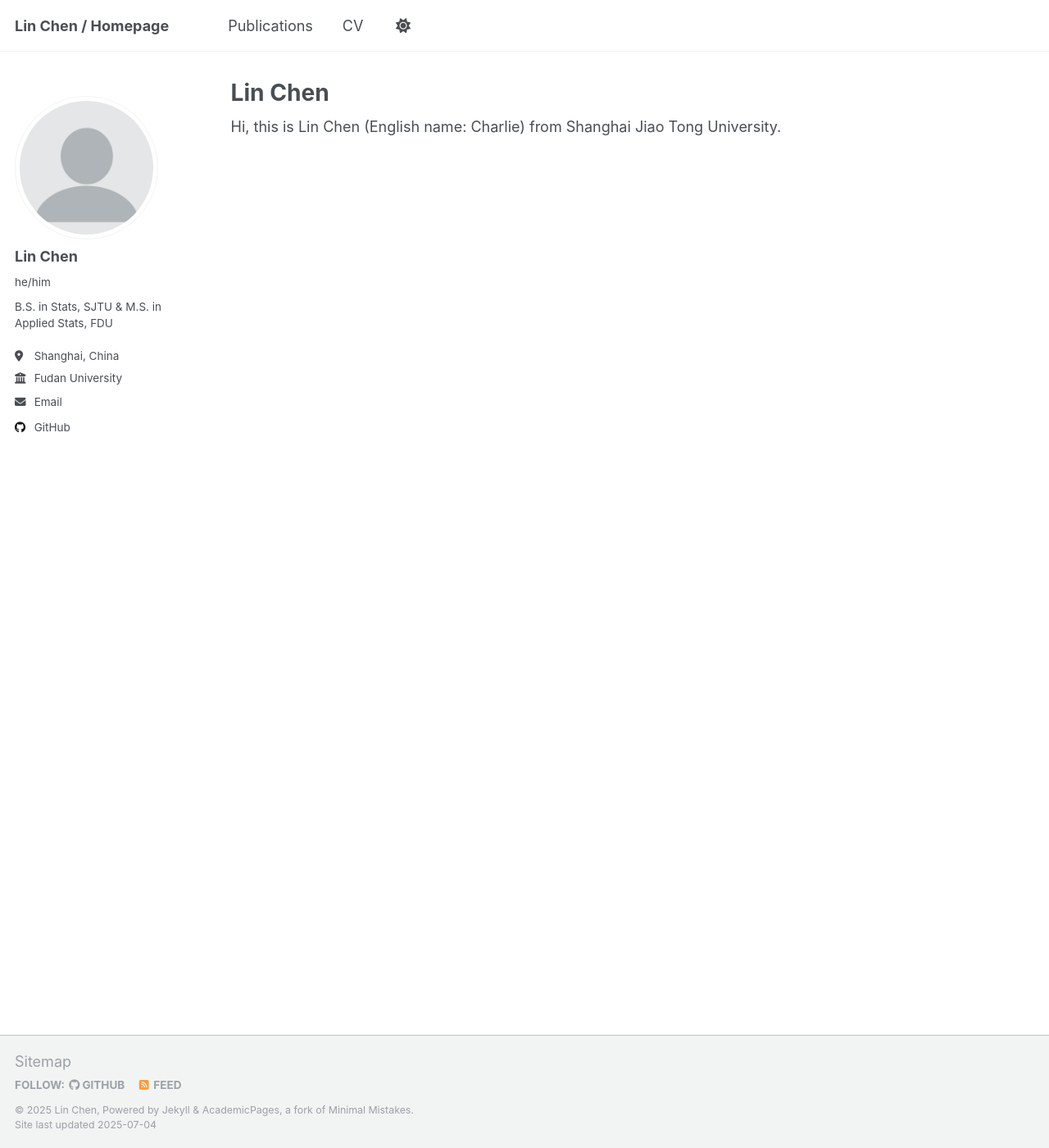
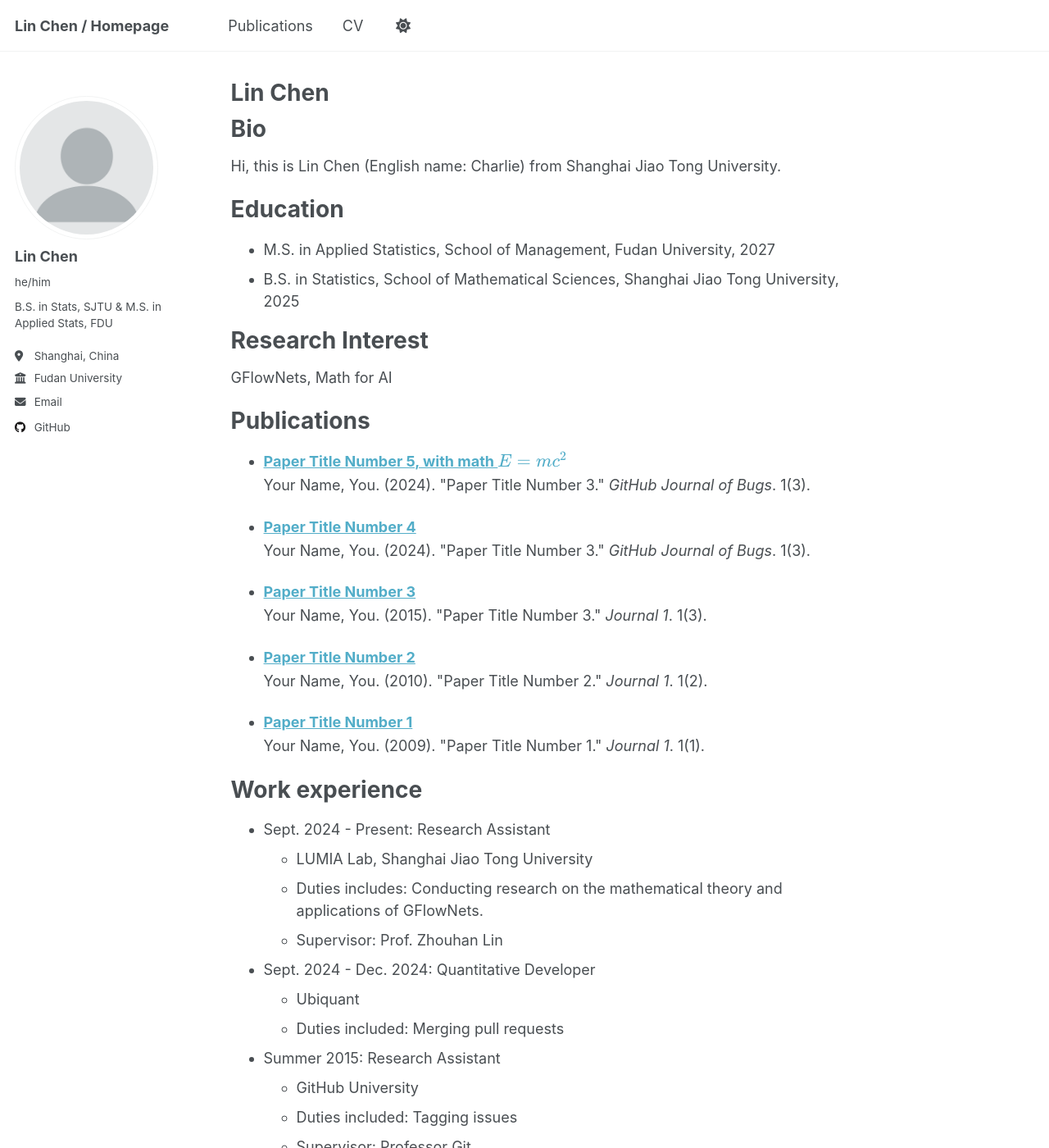
Before and after one commit to Charlie-ChenLin/Charlie-ChenLin.github.io, a Jekyll site: the page built from _pages/about.md, in a window 1280 px wide and 1400 px high. Shown: the whole window at 82% size. Built offline with Jekyll 4.4.1, drawn with Linux system fonts in a browser that asks for light colours; a script that is not in the unit is left out; some of the changed lines change nothing that is shown; some of the changed text lies outside the part shown.

Commit message:
update about and cv

```diff
--- a/_pages/about.md
+++ b/_pages/about.md
@@ -6,49 +6,66 @@
   - /about/
   - /about.html
 ---
+Bio
+=====
 
 Hi, this is Lin Chen (English name: Charlie) from Shanghai Jiao Tong University.
 
-<!-- A data-driven personal website
+Education
 ======
-Like many other Jekyll-based GitHub Pages templates, Academic Pages makes you separate the website's content from its form. The content & metadata of your website are in structured Markdown files, while various other files constitute the theme, specifying how to transform that content & metadata into HTML pages. You keep these various Markdown (.md), YAML (.yml), HTML, and CSS files in a public GitHub repository. Each time you commit and push an update to the repository, the [GitHub pages](https://pages.github.com/) service creates static HTML pages based on these files, which are hosted on GitHub's servers free of charge.
+* M.S. in Applied Statistics, School of Management, Fudan University, 2027
+* B.S. in Statistics, School of Mathematical Sciences, Shanghai Jiao Tong University, 2025
 
-Many of the features of dynamic content management systems (like Wordpress) can be achieved in this fashion, using a fraction of the computational resources and with far less vulnerability to hacking and DDoSing. You can also modify the theme to your heart's content without touching the content of your site. If you get to a point where you've broken something in Jekyll/HTML/CSS beyond repair, your Markdown files describing your talks, publications, etc. are safe. You can rollback the changes or even delete the repository and start over - just be sure to save the Markdown files! You can also write scripts that process the structured data on the site, such as [this one](https://github.com/academicpages/academicpages.github.io/blob/master/talkmap.ipynb) that analyzes metadata in pages about talks to display [a map of every location you've given a talk](https://academicpages.github.io/talkmap.html).
+Research Interest
+=====
+GFlowNets, Math for AI
 
-For those users that need more advanced functionality, the template also supports the following popular tools:
-- [MathJax](https://www.mathjax.org/) for mathematical equations
-- [Mermaid](https://mermaid.js.org/) for diagraming
-- [Plotly](https://plotly.com/javascript/) for plotting
+Publications
+======
+  <ul>{% for post in site.publications reversed %}
+    {% include archive-single-cv.html %}
+  {% endfor %}</ul>
 
-Getting started
+
+Work experience
 ======
-1. Register a GitHub account if you don't have one and confirm your e-mail (required!)
-1. Fork [this template](https://github.com/academicpages/academicpages.github.io) by clicking the "Use this template" button in the top right.
-1. Go to the repository's settings (rightmost item in the tabs that start with "Code", should be below "Unwatch"). Rename the repository "[your GitHub username].github.io", which will also be your website's URL.
-1. Set site-wide configuration and create content & metadata (see below -- also see [this set of diffs](http://archive.is/3TPas) showing what files were changed to set up [an example site](https://getorg-testacct.github.io) for a user with the username "getorg-testacct")
-1. Upload any files (like PDFs, .zip files, etc.) to the files/ directory. They will appear at https://[your GitHub username].github.io/files/example.pdf.
-1. Check status by going to the repository settings, in the "GitHub pages" section
+* Sept. 2024 - Present: Research Assistant
+  * LUMIA Lab, Shanghai Jiao Tong University
+  * Duties includes: Conducting research on the mathematical theory and applications of GFlowNets.
+  * Supervisor: Prof. Zhouhan Lin
 
-Site-wide configuration
-------
-The main configuration file for the site is in the base directory in [_config.yml](https://github.com/academicpages/academicpages.github.io/blob/master/_config.yml), which defines the content in the sidebars and other site-wide features. You will need to replace the default variables with ones about yourself and your site's github repository. The configuration file for the top menu is in [_data/navigation.yml](https://github.com/academicpages/academicpages.github.io/blob/master/_data/navigation.yml). For example, if you don't have a portfolio or blog posts, you can remove those items from that navigation.yml file to remove them from the header.
+* Sept. 2024 - Dec. 2024: Quantitative Developer
+  * Ubiquant
+  * Duties included: Merging pull requests
 
-Create content & metadata
-------
-For site content, there is one Markdown file for each type of content, which are stored in directories like _publications, _talks, _posts, _teaching, or _pages. For example, each talk is a Markdown file in the [_talks directory](https://github.com/academicpages/academicpages.github.io/tree/master/_talks). At the top of each Markdown file is structured data in YAML about the talk, which the theme will parse to do lots of cool stuff. The same structured data about a talk is used to generate the list of talks on the [Talks page](https://academicpages.github.io/talks), each [individual page](https://academicpages.github.io/talks/2012-03-01-talk-1) for specific talks, the talks section for the [CV page](https://academicpages.github.io/cv), and the [map of places you've given a talk](https://academicpages.github.io/talkmap.html) (if you run this [python file](https://github.com/academicpages/academicpages.github.io/blob/master/talkmap.py) or [Jupyter notebook](https://github.com/academicpages/academicpages.github.io/blob/master/talkmap.ipynb), which creates the HTML for the map based on the contents of the _talks directory).
+* Summer 2015: Research Assistant
+  * GitHub University
+  * Duties included: Tagging issues
+  * Supervisor: Professor Git
 
-**Markdown generator**
+Skills
+======
+* Skill 1
+* Skill 2
+  * Sub-skill 2.1
+  * Sub-skill 2.2
+  * Sub-skill 2.3
+* Skill 3
 
-The repository includes [a set of Jupyter notebooks](https://github.com/academicpages/academicpages.github.io/tree/master/markdown_generator
-) that converts a CSV containing structured data about talks or presentations into individual Markdown files that will be properly formatted for the Academic Pages template. The sample CSVs in that directory are the ones I used to create my own personal website at stuartgeiger.com. My usual workflow is that I keep a spreadsheet of my publications and talks, then run the code in these notebooks to generate the Markdown files, then commit and push them to the GitHub repository.
 
-How to edit your site's GitHub repository
-------
-Many people use a git client to create files on their local computer and then push them to GitHub's servers. If you are not familiar with git, you can directly edit these configuration and Markdown files directly in the github.com interface. Navigate to a file (like [this one](https://github.com/academicpages/academicpages.github.io/blob/master/_talks/2012-03-01-talk-1.md) and click the pencil icon in the top right of the content preview (to the right of the "Raw | Blame | History" buttons). You can delete a file by clicking the trashcan icon to the right of the pencil icon. You can also create new files or upload files by navigating to a directory and clicking the "Create new file" or "Upload files" buttons.
 
-Example: editing a Markdown file for a talk
-![Editing a Markdown file for a talk](/images/editing-talk.png)
+<!-- Talks
+======
+  <ul>{% for post in site.talks reversed %}
+    {% include archive-single-talk-cv.html  %}
+  {% endfor %}</ul>
 
-For more info
-------
-More info about configuring Academic Pages can be found in [the guide](https://academicpages.github.io/markdown/), the [growing wiki](https://github.com/academicpages/academicpages.github.io/wiki), and you can always [ask a question on GitHub](https://github.com/academicpages/academicpages.github.io/discussions). The [guides for the Minimal Mistakes theme](https://mmistakes.github.io/minimal-mistakes/docs/configuration/) (which this theme was forked from) might also be helpful. -->
+Teaching
+======
+  <ul>{% for post in site.teaching reversed %}
+    {% include archive-single-cv.html %}
+  {% endfor %}</ul> -->
+
+Service and leadership
+======
+* Currently signed in to 43 different slack teams
```
